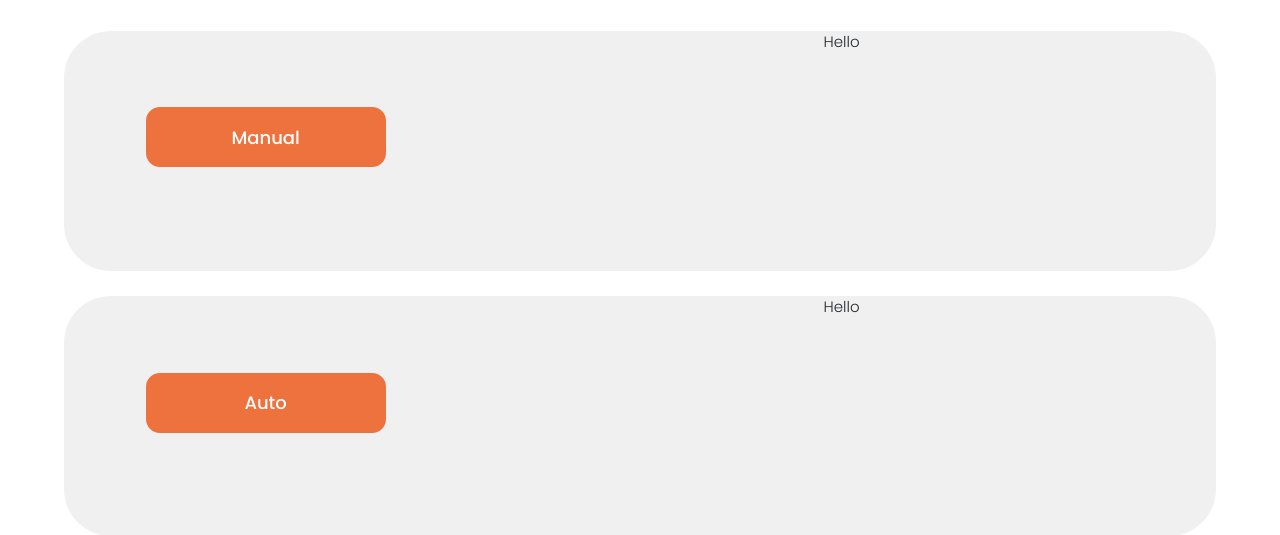
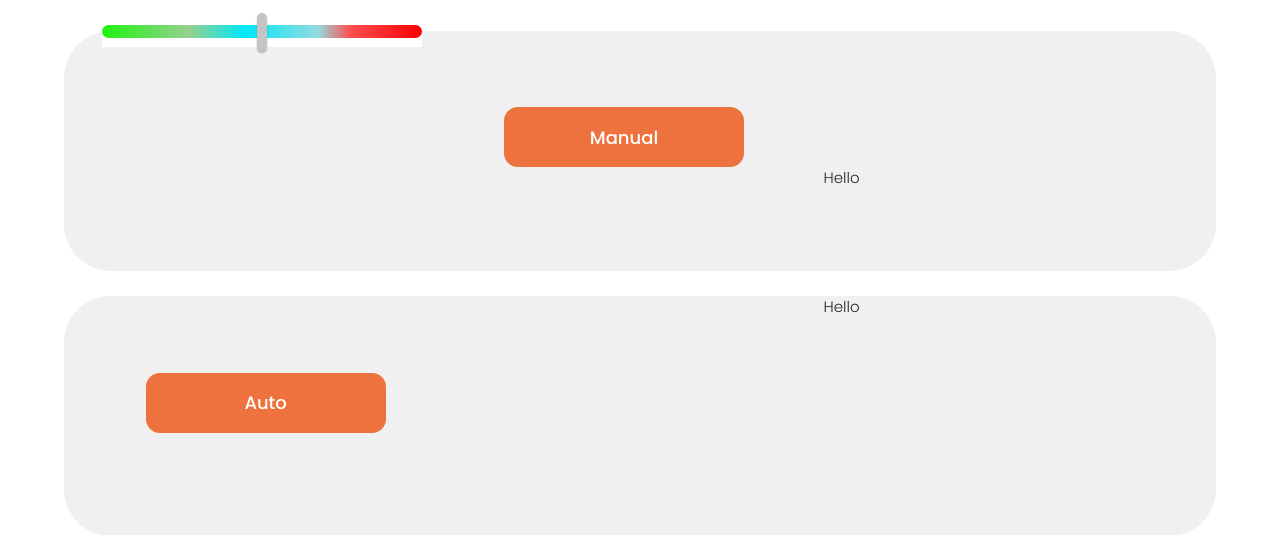
Before and after one commit to harsh21p/ForHealth-Web-Application, a Flask app: template templates/select.html in a window 1280 px wide. Shown: the part 219-754 px from the top of the page. Run offline with Flask 2, Linux system fonts and the light colour scheme; the template is opened without the code that fills it, so the values that code supplies are empty; some libraries are stand-ins or nearby versions.

Commit message:
third page

```diff
--- /dev/null
+++ b/static/css/input.css
@@ -0,0 +1,86 @@
+input[type=range] {
+  height: 32px;
+  -webkit-appearance: none;
+  margin: 10px 0;
+  width: 100%;
+}
+input[type=range]:focus {
+  outline: none;
+}
+input[type=range]::-webkit-slider-runnable-track {
+  width: 100%;
+  height: 13px;
+  cursor: pointer;
+  background: linear-gradient(90deg, #20F30E 0%, rgba(101, 186, 93, 0.685543) 27.33%, #00E9F8 44.72%, rgba(107, 203, 209, 0.72) 67.6%, rgba(254, 12, 12, 0.72) 77.51%, #F70000 100%);
+  border-radius: 25px;
+}
+input[type=range]::-webkit-slider-thumb {
+    box-shadow: 0px 2px 2px rgba(0, 0, 0, 0.25);
+  border: #8A8A8A;
+  height: 38px;
+  width: 10px;
+  border-radius: 55px;
+  background: #C4C4C4;
+  cursor: pointer;
+  -webkit-appearance: none;
+  margin-top: -12px;
+}
+input[type=range]:focus::-webkit-slider-runnable-track {
+  background: #B6B6B6;
+}
+input[type=range]::-moz-range-track {
+  width: 100%;
+  height: 16px;
+  cursor: pointer;
+  animate: 0.2s;
+  box-shadow: 0px 0px 0px #000000;
+  background: #B6B6B6;
+  border-radius: 25px;
+  border: 1px solid #8A8A8A;
+}
+input[type=range]::-moz-range-thumb {
+  box-shadow: 1px 1px 1px #828282;
+  border: 1px solid #8A8A8A;
+  height: 24px;
+  width: 35px;
+  border-radius: 6px;
+  background: #DADADA;
+  cursor: pointer;
+}
+input[type=range]::-ms-track {
+  width: 100%;
+  height: 16px;
+  cursor: pointer;
+  animate: 0.2s;
+  background: transparent;
+  border-color: transparent;
+  color: transparent;
+}
+input[type=range]::-ms-fill-lower {
+  background: #B6B6B6;
+  border: 1px solid #8A8A8A;
+  border-radius: 50px;
+  box-shadow: 0px 0px 0px #000000;
+}
+input[type=range]::-ms-fill-upper {
+  background: #B6B6B6;
+  border: 1px solid #8A8A8A;
+  border-radius: 50px;
+  box-shadow: 0px 0px 0px #000000;
+}
+input[type=range]::-ms-thumb {
+  margin-top: 1px;
+  box-shadow: 1px 1px 1px #828282;
+  border: 1px solid #8A8A8A;
+  height: 24px;
+  width: 35px;
+  border-radius: 6px;
+  background: #DADADA;
+  cursor: pointer;
+}
+input[type=range]:focus::-ms-fill-lower {
+  background: #B6B6B6;
+}
+input[type=range]:focus::-ms-fill-upper {
+  background: #B6B6B6;
+}
--- a/templates/login.html
+++ b/templates/login.html
@@ -38,12 +38,6 @@
     </div>
 
   </div>
-
-  <script>
-    function myprofile(clr) {
-      location.href = clr;
-    }
-  </script>
   <!-- drower+navbar -->
   <div class="loginbox" style="margin-top: 4%;">
    <img src="{{ url_for('static', filename='images/Profileimg.png') }}" alt="img" class="imgclass">
--- a/templates/select.html
+++ b/templates/select.html
@@ -5,6 +5,7 @@
         <link rel="stylesheet" type="text/css" href="{{ url_for('static', filename='css/navbar.css') }}">
         <link rel="stylesheet" href="{{ url_for('static', filename='css/bootstrap.min.css') }}">
         <link rel="stylesheet" href="{{ url_for('static', filename='css/w3.css') }}">
+        <link rel="stylesheet" href="{{ url_for('static', filename='css/input.css') }}">
         <script src="{{ url_for('static', filename='js/Supporting_docs/jquery.js') }}"></script>
         <script src="{{ url_for('static', filename='js/Supporting_docs/bootstrap.bundle.min.js') }}"></script>
         <style>
@@ -67,6 +68,12 @@
       </div>
     </div>
 
+    <div style="float: left; width: 25%; margin-left: 8%;">
+      <input type="range">
+    </div>
+
+
+
     <div class="select1">
       <div style="float: left; width: 35%;">
 
@@ -89,7 +96,6 @@
       </div>
 
     </div>
-
 
     <div class="select1">
       <div style="float: left; width: 35%;">
```
Also changed, not shown: static/css/signup.css (+121 -36 lines), templates/signup.html (+57 -100 lines), static/images/backgroundsignup.jpg (added).
